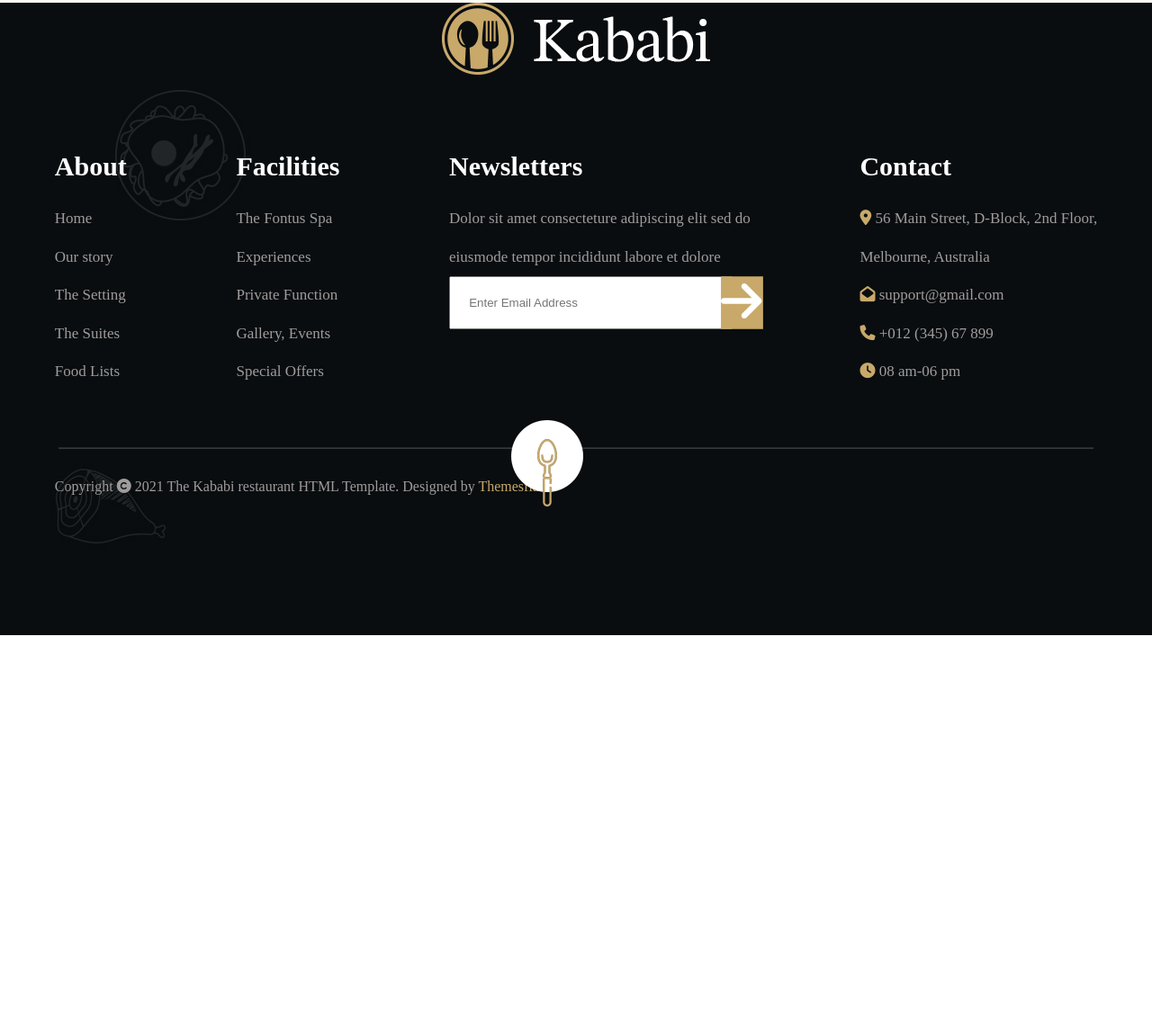
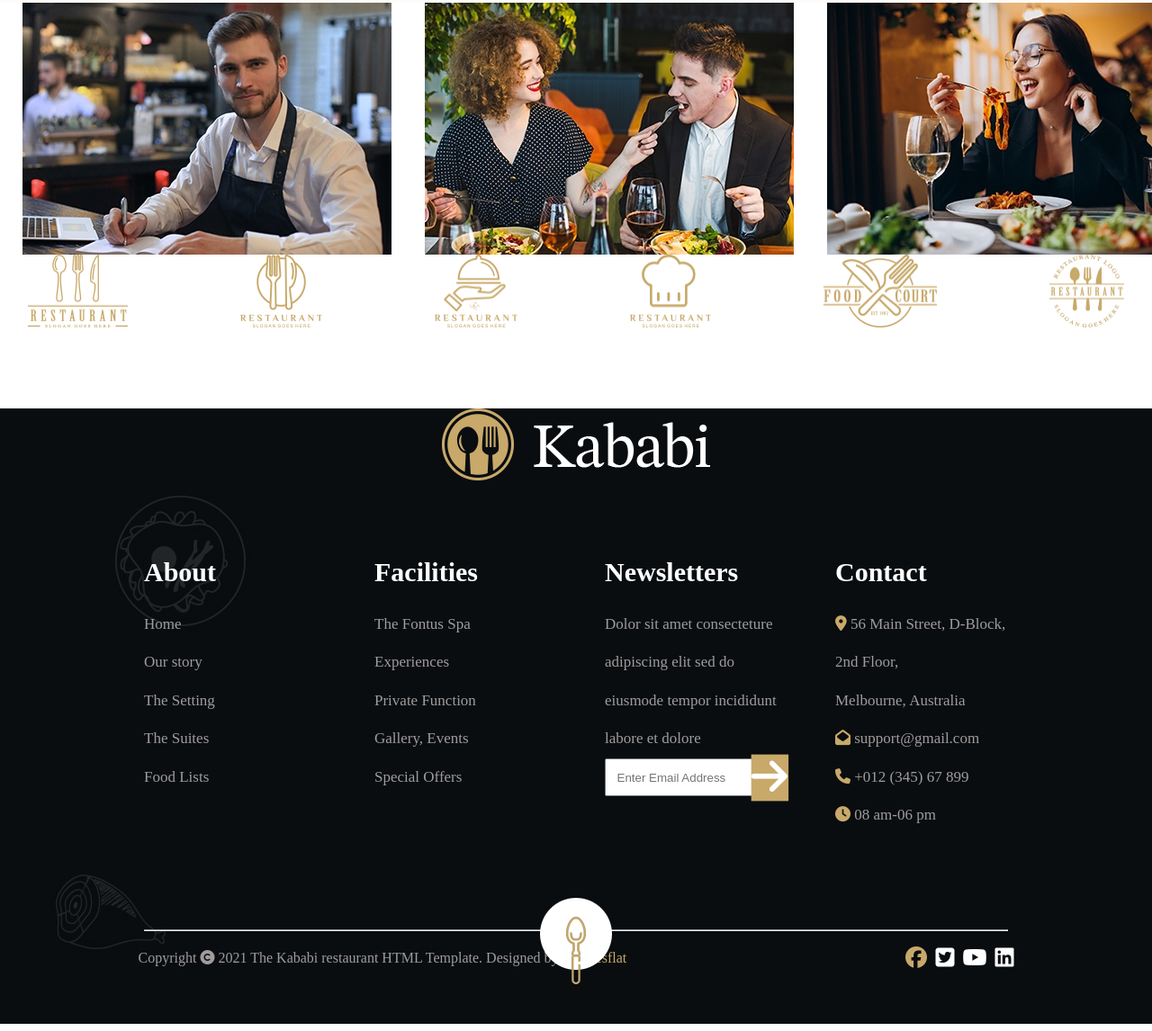
Before and after one commit to Nimarho/Kabibi-food, a website: page index.html in a window 1280 px wide. Shown: the part 1901-3047 px from the top of the page at 90% size. Before the commit the page ends 2607 px from the top, so only its background shows below. Drawn offline with Linux system fonts and the light colour scheme.

Commit message:
commit final christophe

```diff
--- a/index.html
+++ b/index.html
@@ -115,6 +115,27 @@
     <!-- ================Section blog================ -->
     <section id="blog">
 
+        <div class="blog__fond">
+            <img src="" alt="">
+        </div>
+
+        <div class="blog__photos">
+            <div class="blog__cadres-photos">
+                <img src="ressources/images/blog/img3blohhome01.jpg" alt="">
+                <img src="ressources/images/blog/img1blohhome01.jpg" alt="">
+                <img src="ressources/images/blog/img2blohhome01.jpg" alt="">
+            </div>
+
+            <div class="blog__icones">
+                <img src="/ressources/images/brand/imgbrand3.png" alt="">
+                <img src="/ressources/images/brand/imgbrand4.png" alt="">
+                <img src="/ressources/images/brand/imgbrand5.png" alt="">
+                <img src="/ressources/images/brand/imgbrand6.png" alt="">
+                <img src="/ressources/images/brand/imgbrand1.png" alt="">
+                <img src="ressources/images/brand/imgbrand2.png" alt="">
+            </div>
+        </div>
+
     </section>
 
     <!-- ================Footer================ -->
@@ -170,20 +191,23 @@
                 </ul>
             </div>
         </div>
-        <hr class="hr__ligne">
+        <div class="footer__separation">
+            <hr class="hr__ligne">
+            <div class="footer__logo-cuillere">
+                <img class="footer__image-cuillere" src="/ressources/images/footer/iconup@2x.png">
+            </div>
+        </div>
         <div class="footer__bas">
              <div class="footer__copyright">
                 <p>Copyright <i class="fa-solid fa-copyright"></i> 2021 The Kababi restaurant HTML Template. Designed by <a class="footer__link" href="#">Themesflat</a></p>
-             </div>
-        <div class="footer__logo-cuillere">
-            <img class="footer__image-cuillere" src="/ressources/images/footer/iconup@2x.png">
-        </div>
-        <div class="footer__reseaux">
-            <i class="fa-brands fa-facebook iconeVerte"></i>
-            <i class="fa-brands fa-square-twitter"></i>
-            <i class="fa-brands fa-youtube"></i>
-            <i class="fa-brands fa-linkedin"></i>
-        </div>
+            </div>
+
+            <div class="footer__reseaux">
+                <i class="fa-brands fa-facebook iconeVerte footer__reseaux-taille"></i>
+                <i class="fa-brands fa-square-twitter footer__reseaux-taille"></i>
+                <i class="fa-brands fa-youtube footer__reseaux-taille"></i>
+                <i class="fa-brands fa-linkedin footer__reseaux-taille"></i>
+            </div>
         </div>
 
     </footer>
--- a/ressources/CSS/style.css
+++ b/ressources/CSS/style.css
@@ -249,11 +249,38 @@ header .block__banner .block__big-play-button i {
   transform: perspective(1px) translateY(-50%);
 }
 
+#blog{
+  display: flex;
+  width: 100vw;
+}
+
+.blog__photos{
+  display: flex;
+  flex-wrap: wrap;
+  justify-content: center;
+  width: 100vw;
+
+}
+
+.blog__cadres-photos{
+  display: flex;
+  gap: 3%;
+}
+
+.blog__icones{
+  display: flex;
+  padding-bottom: 7%;
+  gap: 125px;
+  justify-content: center;
+}
+
 footer {
   background-image: url(../images/footer/img-ng-footer.jpg);
   color: #FFFFFF;
   width: 100vw;
-  height: 703px;
+  height: auto;
+  display: flex;
+  flex-direction: column;
 }
 
 .footer__logo{
@@ -264,11 +291,12 @@ footer {
   display: flex;
   flex-wrap: wrap;
   width: 100vw;
-  justify-content: space-around;
+  justify-content: center;
   padding-top: 60px;
   margin-top: auto;
-  height:10%
-  }
+  height:10%;
+  gap: 5vw;
+    }
 
 .footer__card{
   line-height: 2.5;
@@ -276,8 +304,18 @@ footer {
   font-size: 17px;
   text-align: left;
   color: rgb(160, 156, 156);
+  width: 15vw;
 }
-
+@media (max-width: 1080px) and (min-width: 430px){
+  .footer__card{
+    width: 40vw;
+  }
+}
+@media (max-width: 430px){
+  .footer__card{
+    width: 80vw;
+  }
+}
 .footer__h2{
   font-size: 30px;
   color: #FFFFFF;
@@ -291,17 +329,13 @@ footer {
   color: rgb(160, 156, 156);
   max-width: 100%;
 	height: auto;
-  position: relative;
-  top: 243px;
-  left: 5%;
+
 }
 
 .hr__ligne{
-  margin: 65px;
-  color: #07070744;
-  position: relative;
-  top: 275px;
-  opacity: 20%;
+  color: #f3eded88;
+  width: 75vw;
+  margin-top: 105px;
 }
 
 .footer__link{
@@ -310,28 +344,24 @@ footer {
 }
 
 .footer__logo-cuillere{
-  display: flex;
-  justify-content: center;
-  margin:auto;
-  position: absolute;
-  left: 50%;
-  transform: translateX(-50%);
-  top: 130px;
+ margin-top: -85px;
 }
 
 .footer__image-cuillere{
   max-width: 100%;
 	height: auto;
   scale: 0.5;
+
+
 }
 
 #emailAddress{
-  width: 94%;
+  width: 90%;
   padding: 6%;
 }
 
 button{
-  scale: 390%;
+  scale: 345%;
   background-color: #C8A96A;
   color: #FFFFFF;
   border-style: none;
@@ -339,14 +369,30 @@ button{
 
 .footer__bas{
   display: flex;
-  width: 95vw;
-  position: relative;
-
+  width: 100vw;
+  justify-content: space-between;
+  padding-bottom: 5%;
+  padding-left: 12%;
+  padding-right: 12%;
+  flex-wrap: wrap;
+  margin-top: -90px;
 }
 
 .footer__reseaux{
-  scale:150%;
-  position: relative;
-  top: 235px;
-  left: 65%;
+  display: flex;
+  width: 120px;
+  justify-content: space-around;
+  gap: 10px;
 }
+.footer__reseaux-taille{
+  scale: 150%;
+}
+
+.footer__separation{
+  display: flex;
+  flex-direction: column;
+  width: 100vw;
+  align-items: center;
+  align-content: center;
+  gap: -50px;
+}
```
